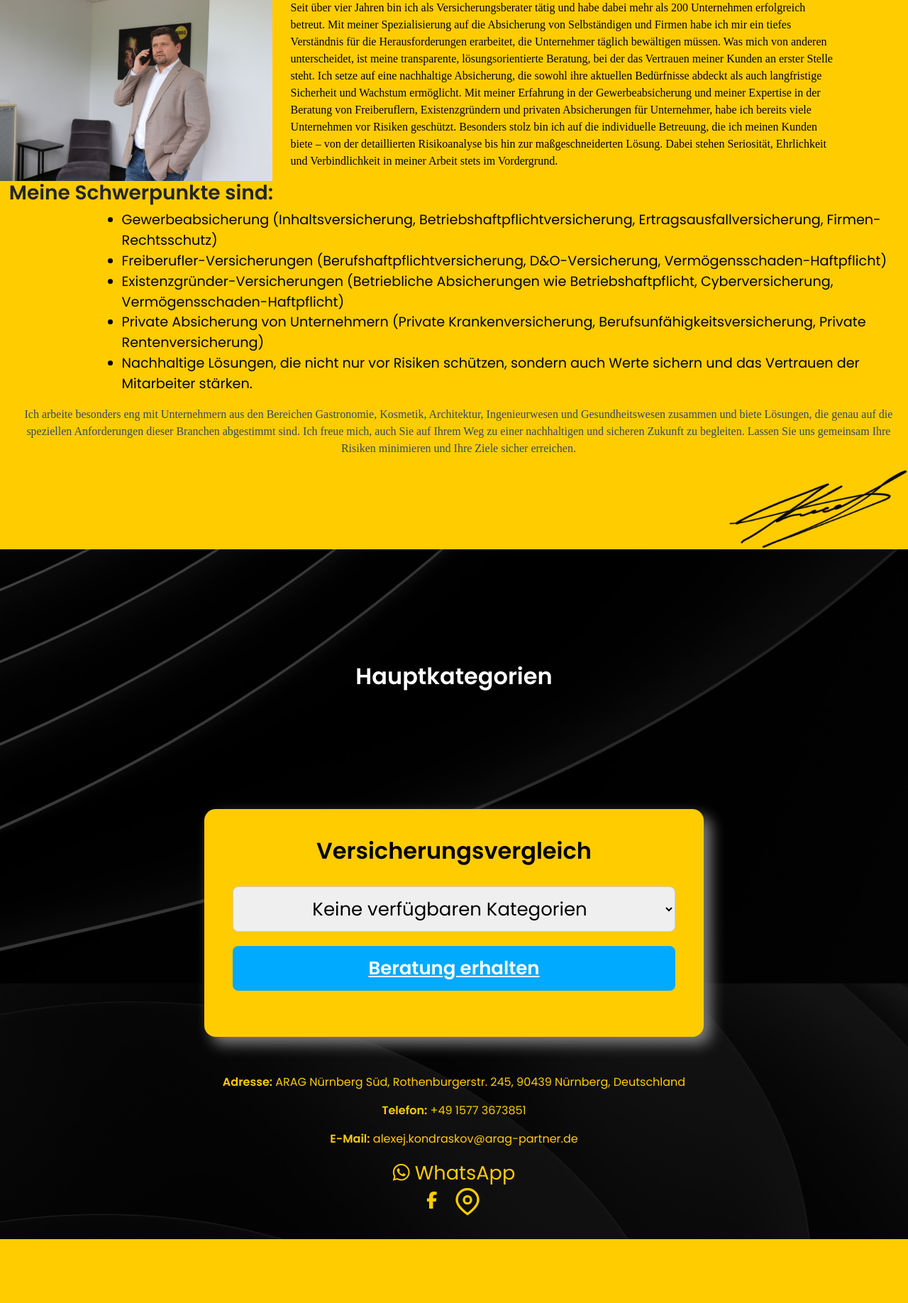
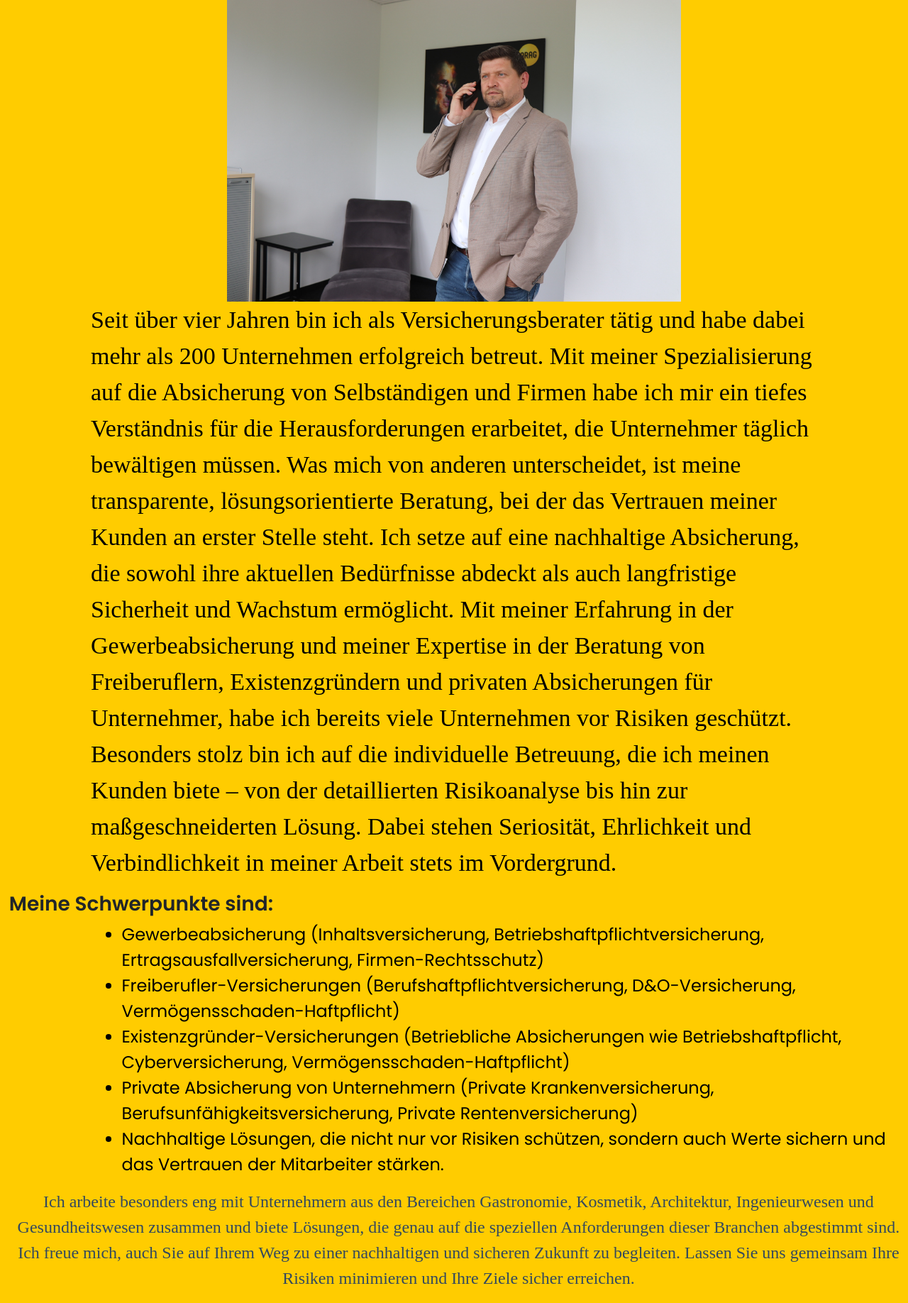
Before and after one commit to Vladimir-Strelec/insurance, a Django app: page / in a window 1280 px wide. Shown: the part 890-2726 px from the top of the page at 71% size. Before the commit the page ends 2636 px from the top, so only its background shows below. Run offline with Django 5.2, Linux system fonts and the light colour scheme; data that the repository does not hold is empty.

Commit message:
Fix seo and preload

```diff
--- a/insuranceProject/myproject/insurance/admin.py
+++ b/insuranceProject/myproject/insurance/admin.py
@@ -2,7 +2,6 @@ from django.contrib import admin
 from django.utils.html import format_html
 
 from .models import InsuranceMainCategory, InsuranceSubCategory, InsuranceLead
-
 
 
 admin.site.register(InsuranceLead)
--- a/insuranceProject/myproject/insurance/models.py
+++ b/insuranceProject/myproject/insurance/models.py
@@ -12,6 +12,7 @@ class InsuranceMainCategory(models.Model):
         blank=True,
         null=True
     )
+    private = models.BooleanField(default=False)
 
     def __str__(self):
         return self.name
@@ -28,6 +29,7 @@ class InsuranceSubCategory(models.Model):
         blank=True,
         null=True
     )
+    private = models.BooleanField(default=False)
 
     def __str__(self):
         return f"{self.name}"
--- /dev/null
+++ b/insuranceProject/myproject/insurance/templatetags/cloudinary_filters.py
@@ -0,0 +1,10 @@
+from django import template
+
+register = template.Library()
+
+
+@register.filter
+def optimize_cloudinary(url):
+    if not url or "cloudinary" not in url:
+        return url
+    return url.replace('/upload', '/upload/f_auto,q_auto,w_1200/')
--- a/insuranceProject/myproject/insurance/views.py
+++ b/insuranceProject/myproject/insurance/views.py
@@ -15,8 +15,8 @@ load_dotenv()
 
 class InsuranceAjaxView(View):
     def get(self, request):
-        main_categories = InsuranceMainCategory.objects.all()
-        sub_categories = InsuranceSubCategory.objects.all()
+        main_categories = InsuranceMainCategory.objects.filter(private=False)
+        sub_categories = InsuranceSubCategory.objects.filter(private=False)
 
         return render(request, 'base.html',
                       {
@@ -28,7 +28,7 @@ class InsuranceAjaxView(View):
 
 
 def get_subcategories(request, category_id):
-    subcategories = InsuranceSubCategory.objects.filter(main_category=category_id)
+    subcategories = InsuranceSubCategory.objects.filter(main_category=category_id, private=False)
     data = {"subcategories": list(subcategories.values("id", "name"))}
     return JsonResponse(data)
 
@@ -36,8 +36,8 @@ def get_subcategories(request, category_id):
 def subcategory_detail(request, main_id, sub_id):
     main_category = get_object_or_404(InsuranceMainCategory, id=main_id)
     subcategory = get_object_or_404(InsuranceSubCategory, id=sub_id)
-    main_categories = InsuranceMainCategory.objects.all()
-    sub_categories = InsuranceSubCategory.objects.all()
+    main_categories = InsuranceMainCategory.objects.filter(private=False)
+    sub_categories = InsuranceSubCategory.objects.filter(private=False)
     return render(request, 'insurance/subcategory_detail.html',
                   {'subcategory': subcategory, 'main_category': main_category, 'main_categories': main_categories,
                    'sub_categories': sub_categories})
--- a/insuranceProject/myproject/static/css/style.css
+++ b/insuranceProject/myproject/static/css/style.css
@@ -378,23 +396,25 @@ footer {
 
         .container-info-block-row {
             display: flex;
-            flex-wrap: wrap;
+            flex-direction: column;
+            justify-content: center;
+            align-items: center;
             height: 100%;
             gap: 2%;
         }
 
             .container-info-block-row img {
-                max-width: 30%;
-                height: 30%;
+                max-width: 50%;
+                height: 40%;
                 background-color: red;
             }
 
             .container-info-block-row p {
                 flex: 1 1 60%;
-                max-width: 60%;
-
+                max-width: 80%;
                 font-family: 'Playfair Display', serif;
                 color: black;
+                font-size: clamp(34px, 2vw, 18px);
 
             }
         @media (max-width: 768px) {
@@ -426,6 +447,7 @@ footer {
             .container-info-block_text_row {
                 display: flex;
                 justify-content: space-between;
+                font-size: clamp(24px, 2vw, 18px);
 
             }
                 .container-info-block_text_row img {
@@ -455,6 +477,10 @@ footer {
 
                 .container-info-block_text li {
                     text-align: left;
+                    font-size: clamp(24px, 2vw, 18px);
+                }
+                .container-info-block_text p {
+                    font-size: clamp(24px, 2vw, 18px);
                 }
 
 
--- a/insuranceProject/myproject/template/base.html
+++ b/insuranceProject/myproject/template/base.html
@@ -1,5 +1,6 @@
 <!DOCTYPE html>
 {% load static %}
+{% load cloudinary_filters %}
 <html lang="de">
 <head>
     <meta charset="UTF-8">
@@ -26,8 +27,9 @@
     <meta name="twitter:description" content="ARAG Partner – Versicherung und persönliche Beratung">
 
 
-    <link rel="icon" href="{% static 'img/favicon.ico' %}" type="image/x-icon">
+    <link rel="icon" href="{% static 'images/favicon.ico' %}" type="image/x-icon">
     <link rel="apple-touch-icon" href="{% static 'img/apple-touch-icon.png' %}">
+    <link rel="preload" as="image" href="{% static 'images/owl-2569202_1920.png' %}">
 </head>
 
 <body style="font-family: 'Poppins', sans-serif;">
--- a/insuranceProject/myproject/template/hero/hero.html
+++ b/insuranceProject/myproject/template/hero/hero.html
@@ -7,10 +7,10 @@
         {% include 'hero/hero-details.html' %}
     {% endif %}
     <div class="overlay-image">
-        <img alt="#" src="{% static 'images/owl-2569202_1920.png' %}" width="100%" loading="lazy">
+        <img rel="preload" as="image" alt="#" src="{% static 'images/owl-2569202_1920.png' %}" width="100%" loading="lazy">
     </div>
     <div class="wave">
-        <svg viewBox="0 0 1440 320" xmlns="http://www.w3.org/2000/svg">
+        <svg viewBox="0 0 1440 320" xmlns="http://www.w3.org/2000/svg" rel="preload" as="image">
             <path d="M0,192L60,202.7C120,213,240,235,360,229.3C480,224,600,192,720,181.3C840,171,960,181,1080,202.7C1200,224,1320,256,1380,272L1440,288L1440,320L1380,320C1320,320,1200,320,1080,320C960,320,840,320,720,320C600,320,480,320,360,320C240,320,120,320,60,320L0,320Z"
                   fill="#ffcc00"
                   fill-opacity="1">
--- a/insuranceProject/myproject/template/insurance/insurance_dynamic_form.html
+++ b/insuranceProject/myproject/template/insurance/insurance_dynamic_form.html
@@ -18,7 +18,8 @@
                         <option value="{{ main.id }}">{{ main.name }}</option>
                         {% endfor %}
                     </select>
-                    <a class="submit-btn next-btn" href="#explore" aria-label="Kostenlose Beratung anfordern" type="button">Beratung erhalten</a>
+                    <a aria-label="Kostenlose Beratung anfordern" class="submit-btn next-btn" href="#explore"
+                       type="button">Beratung erhalten</a>
 
                 </div>
 
@@ -28,7 +29,8 @@
                     <select class="input" id="subcategory" required>
                         <option value="">Bitte zuerst eine Kategorie wählen</option>
                     </select>
-                    <a class="submit-btn next-btn" href="#explore" aria-label="Kostenlose Beratung anfordern" type="button">Beratung erhalten</a>
+                    <a aria-label="Kostenlose Beratung anfordern" class="submit-btn next-btn" href="#explore"
+                       type="button">Beratung erhalten</a>
                 </div>
 
                 <!-- Schritt 3 -->
@@ -40,7 +42,7 @@
                     <input class="input" id="email" required type="email">
                     <label for="phone">Telefon:</label>
                     <input class="input" id="phone" required type="tel">
-                    <a class="submit-btn next-btn" href="#explore" aria-label="Kostenlose Beratung anfordern" type="button">Beratung erhalten</a>
+                    <button class="submit-btn" type="submit" aria-label="Absenden">Absenden</button>
                 </div>
 
                 <div class="message" id="response-message"></div>
--- a/insuranceProject/myproject/template/insurance/subcategory_detail.html
+++ b/insuranceProject/myproject/template/insurance/subcategory_detail.html
@@ -1,5 +1,6 @@
 {% extends "base.html" %}
 {% load static %}
+{% load cloudinary_filters %}
 
 {% block title %}Unfallversicherung in Nürnberg | ARAG Partner{% endblock %}
 {% block meta_description %}Individuelle Beratung zur Unfallversicherung bei Alexej Kondraskov – ARAG Partner in Nürnberg.{% endblock %}
@@ -9,7 +10,7 @@
 
     <div class="highlight-container">
         <div class="highlight-image parallax-bg">
-            <img class="highlight-image" src="{{ subcategory.image.url }}" alt="Versicherungsberater Alexej Kondraskov in Nürnberg" loading="lazy">
+            <img class="highlight-image" src="{{ subcategory.image.url|optimize_cloudinary }}" alt="Versicherungsberater Alexej Kondraskov in Nürnberg">
         </div>
         <div class="highlight-text" id="1">
             {% if message %}
--- a/insuranceProject/myproject/template/section-about.html
+++ b/insuranceProject/myproject/template/section-about.html
@@ -1,6 +1,6 @@
 <section class="section about">
     {% load static %}
-
+    {% load cloudinary_filters %}
     <!-- Kategorien Vorschau -->
 
         <h2>Hauptkategorien</h2>
@@ -11,7 +11,7 @@
 
                     <div class="card-front">
                         {% if main.image %}
-                        <img alt="{{ main.name }}" src="{{ main.image.url }}" loading="lazy">
+                        <img alt="{{ main.name }}" src="{{ main.image.url|optimize_cloudinary }}">
                         {% else %}
                         <img alt="Kein Bild vorhanden" src="{% static 'images/placeholder.jpg' %}">
                         {% endif %}
```
Also changed, not shown: other parts of insuranceProject/myproject/static/css/style.css (+31 -12 lines), insuranceProject/myproject/insurance/migrations/0004_insurancemaincategory_private_and_more.py (added), insuranceProject/myproject/insurance/migrations/0005_alter_insurancemaincategory_private_and_more.py (added), insuranceProject/myproject/insurance/templatetags/__init__.py (added).
